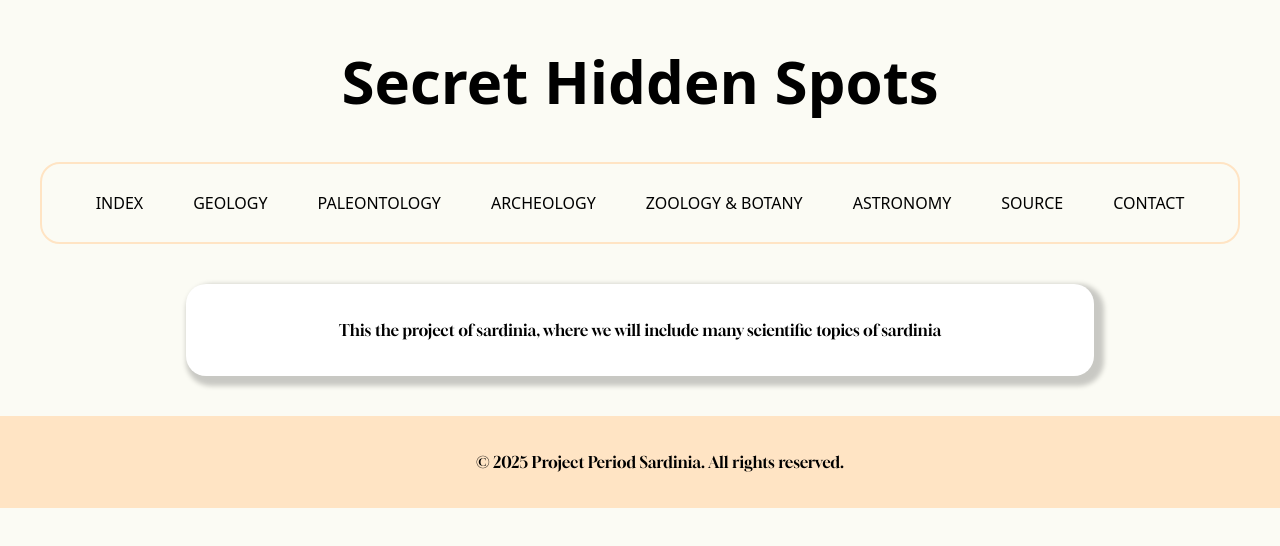
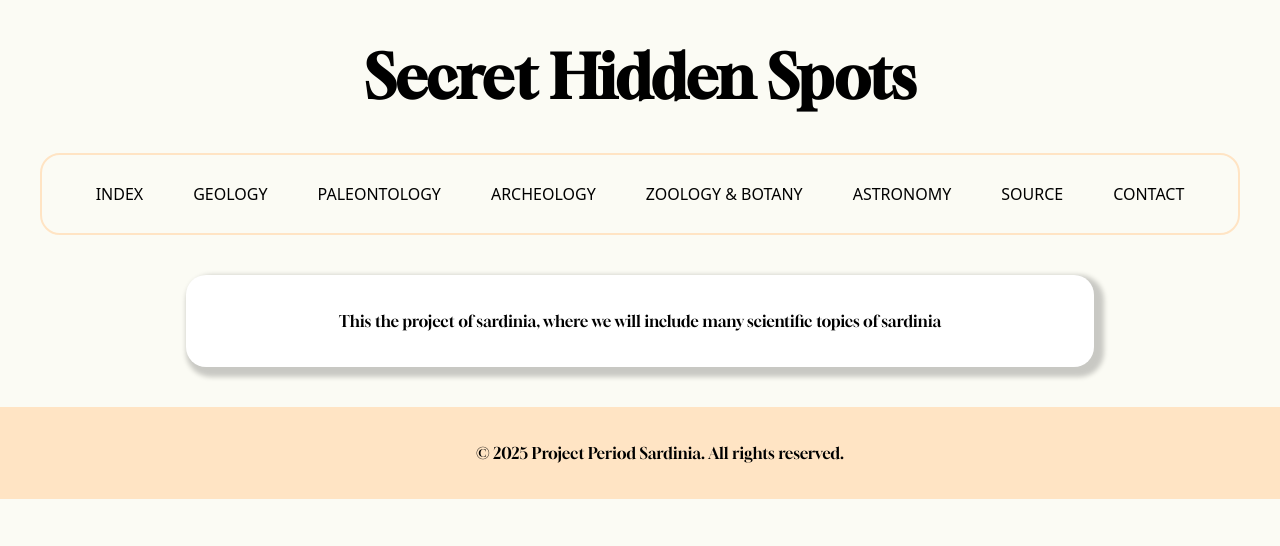
Before and after one commit to ThomasMSPCoding/Project-Period-Sardinia, a plain HTML site: page Secret.html in a window 1280 px wide. Shown: the top 546 px of the page. Drawn offline with Linux system fonts and the light colour scheme.

Commit message:
header font change

```diff
--- a/indexSytles.css
+++ b/indexSytles.css
@@ -22,7 +22,7 @@ main{
 
 header{
     font-size: 30px;
-    font-family: system-ui, -apple-system, BlinkMacSystemFont, 'Segoe UI', Roboto, Oxygen, Ubuntu, Cantarell, 'Open Sans', 'Helvetica Neue', sans-serif;
+    font-family: "Gloock"
 }
 
 
```
